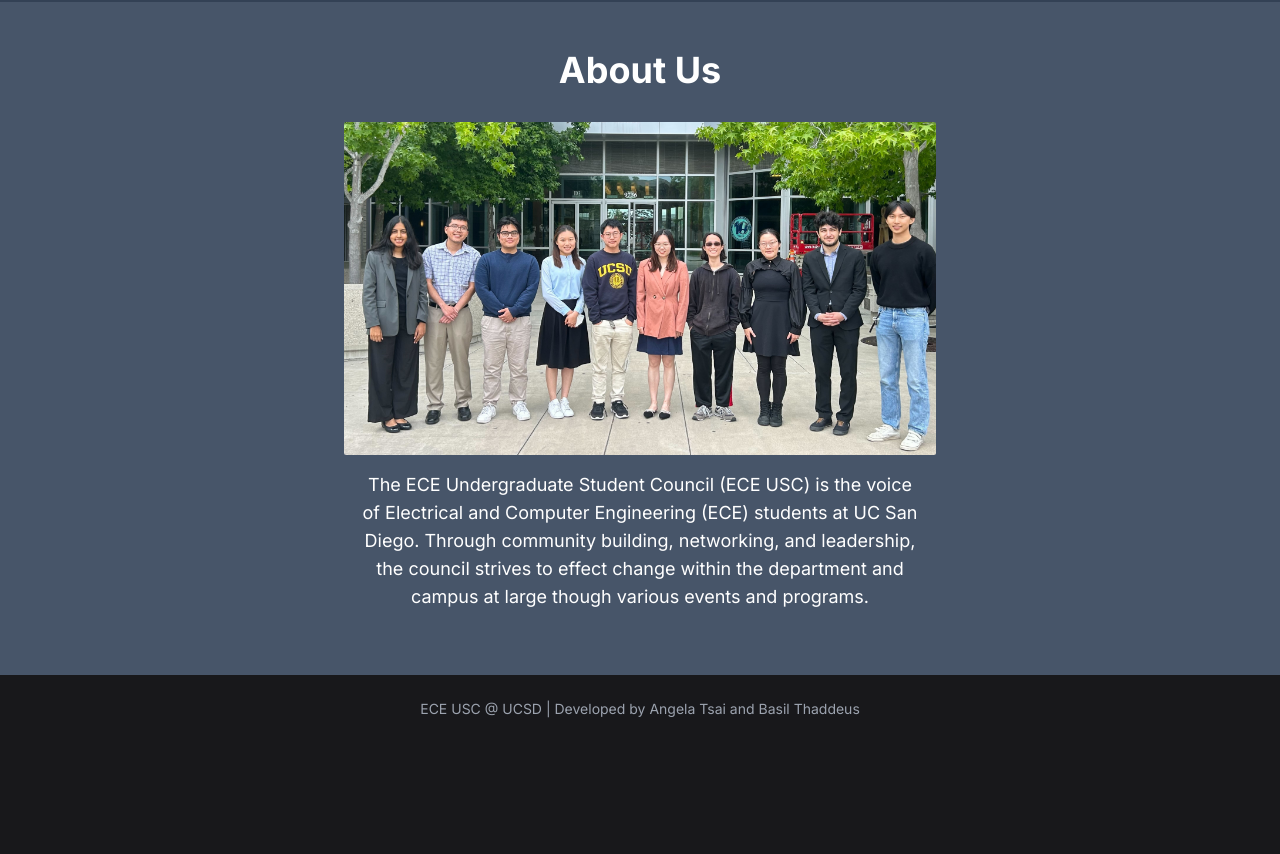
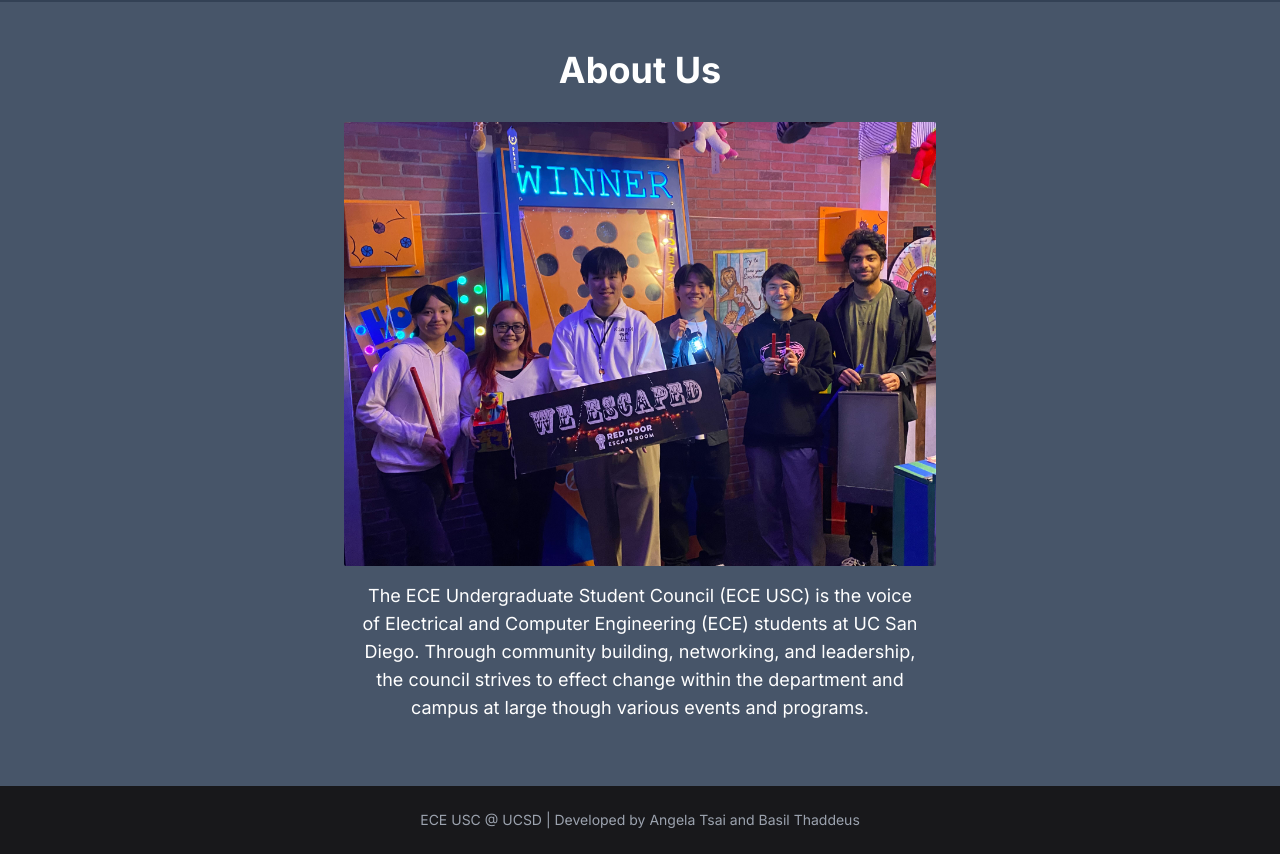
Before and after one commit to eceusc/eceusc.ucsd.edu, a Next.js app: page / in a window 1280 px wide. Shown: the part 1860-2714 px from the top of the page. Before the commit the page ends 2603 px from the top, so only its background shows below. Built offline with nearby package versions, Linux system fonts and the light colour scheme.

Commit message:
added new team image

```diff
--- a/src/components/about.tsx
+++ b/src/components/about.tsx
@@ -9,7 +9,7 @@ export default function AboutUs() {
       </span>
       <div className="sm:w-1/2 m-auto" id="about">
         <Image
-					src="/images/all_officers.jpeg"
+          src="/images/escape_room_2024.jpg"
           alt="Group photo of all members"
           width="4030"
           height="2932"
```
Also changed, not shown: public/images/escape_room_2024.jpg (added). Lines whose indentation alone changed are shown as unchanged.
